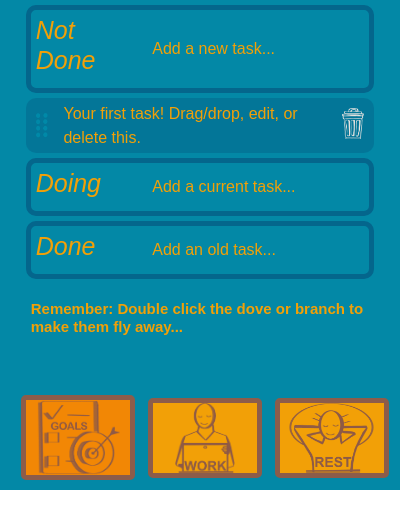
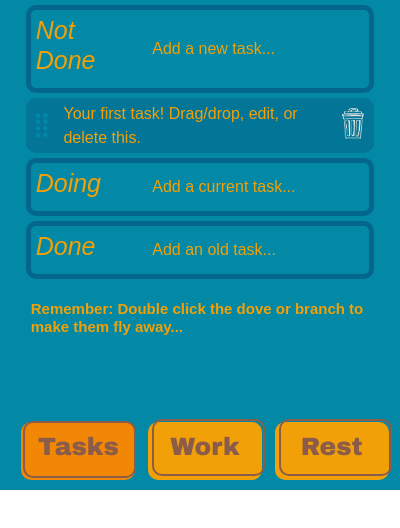
Before and after one commit to arimulligan/the-dove, a browser extension: page popupWindow/popupHTML.html in a window 400 px wide. Shown: the part 110-638 px from the top of the page. Drawn offline with nearby package versions, Linux system fonts and the light colour scheme.

Commit message:
feat: nav bar ui improved

```diff
--- a/popupWindow/popupCSS.css
+++ b/popupWindow/popupCSS.css
@@ -143,31 +143,42 @@ button {
     width: 100%;
 }
 
-.unselected-box, .selected-box {
+.unselected-box, .selected-box  {
+    border-radius: 10px;
+    background-color: #F2A007;
+    position: relative;
+    text-align: center;
+    text-decoration-thickness: auto;
     width: 30%;
-    height: 80px;
-    border: #8C5C4A solid 5px;
-    background-size: contain;
-    background-repeat: no-repeat;
-    background-color: #F2A007;
-    background-position: center;
 }
 
-#goalIcon {
-    background-image: url('/images/goalsIcon.png');
+.unselected-box:focus, .selected-box {
+    outline: 0;
+    background-color: #F28705;
+
 }
 
-#workIcon {
-    background-image: url('/images/workIcon.png');
+.unselected-box:after, .selected-box::after{
+    content: '';
+    position: absolute;
+    border: 2px solid #8C5C4A;
+    border-radius: 10px;
+    bottom: 4px;
+    left: 4px;
+    width: calc(100% - 1px);
+    height: calc(100% - 1px);
 }
 
-#restIcon {
-    background-image: url('/images/restIcon.png');
+.unselected-box:hover:after, .selected-box::after {
+    bottom: 2px;
+    left: 2px;
+}
+.unselected-box:hover {
+    background-color: #F28705;
 }
 
-.selected-box, .unselected-box:hover {
-    height: 85px;
-    background-color: #F28705;
+.coolText {
+    color: #8C5C4A;
 }
 
 /* Global Styles */
@@ -250,18 +261,18 @@ span {
     width: 110px;
     height: 40px;
     font-weight: 900;
-    background-color: #F2A007;
+    background-color: #04668C;
     border-radius: 30%;
-    color: #8C5C4A;
+    color: #0388A6;
     padding: 0%;
     z-index: 10;
     margin: 5px;
-    border: #8C5C4A solid 3px;
 }
 
 .edit-buttons:hover {
-    background-color: #F28705;
-    border-radius: 20%;
+    background-color: #0388A6;
+    color: #04668C;
+    border: #04668C solid 3px;
 }
 
 button#redirectBtn {
--- a/popupWindow/popupHTML.html
+++ b/popupWindow/popupHTML.html
@@ -11,9 +11,9 @@
         <h1>The Do<span class="v-container"></span>e <button class="settings-cog" data-target="settingsTab"></button></h1>
         <div class="bg-container" id="content"></div>
         <div class="boxes">
-            <button class="selected-box" id="goalIcon" data-target="goalsTab"></button>
-            <button class="unselected-box" id="workIcon" data-target="workTab"></button>
-            <button class="unselected-box" id="restIcon" data-target="restTab"></button>
+            <button class="selected-box" data-target="goalsTab" role="button"><h2 class="coolText">Tasks</h2></button>
+            <button class="unselected-box" data-target="workTab" role="button"><h2 class="coolText">Work</h2></button>
+            <button class="unselected-box" data-target="restTab" role="button"><h2 class="coolText">Rest</h2></button>
         </div>
     </div>
     <script src="popupJS.js"></script>
```
Also changed, not shown: images/goalsIcon.png (deleted), images/restIcon.png (deleted), images/workIcon.png (deleted), 1 other file.
